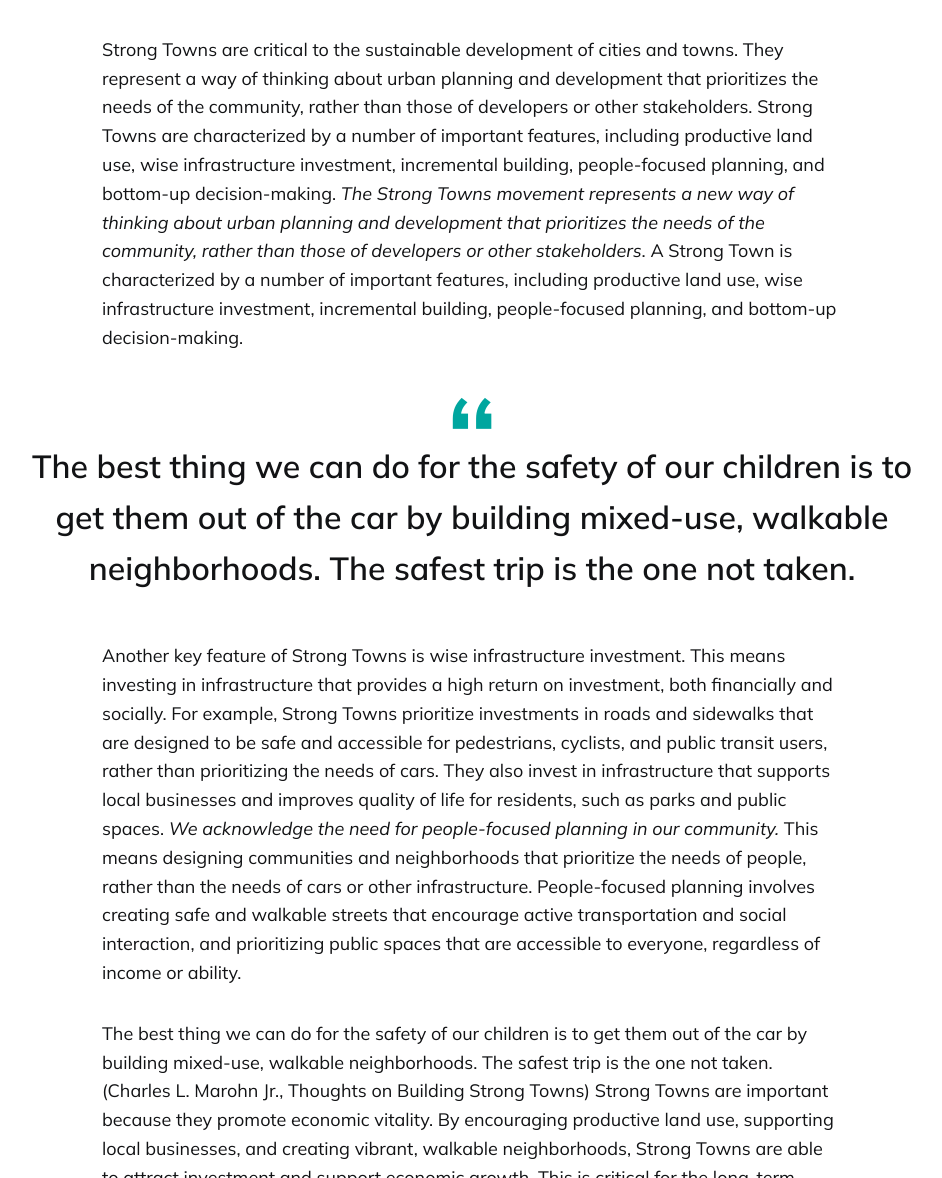
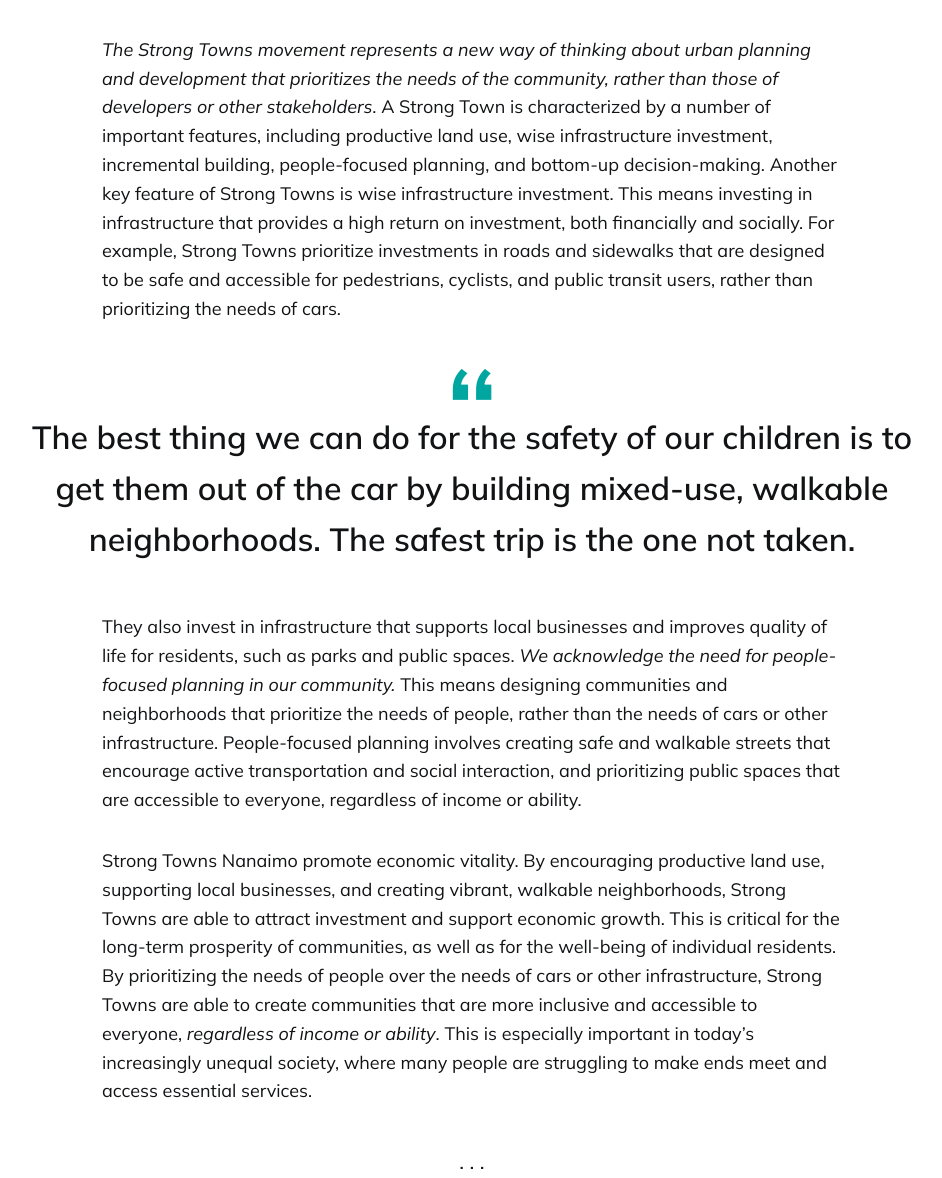
Before and after one commit to LaputanMachines/beautiful-nanaimo, a Jekyll site: the page built from _pages/about.md, in a window 1280 px wide and 1400 px high, scrolled down 715 px, cut to the strip 222-1400 px from the top of the window. Shown: the whole strip, without its empty margins (168-1110 px from the left). Built offline with Jekyll 4.4.1, drawn with Linux system fonts in a browser that asks for light colours; some of the changed text lies outside the part shown.

Commit message:
Clean up description

```diff
--- a/_pages/about.md
+++ b/_pages/about.md
@@ -6,14 +6,12 @@ permalink: /about
 image: '/images/about-us/strong-towns-nanaimo-meetup.jpg'
 ---
 
-Strong Towns are critical to the sustainable development of cities and towns. They represent a way of thinking about urban planning and development that prioritizes the needs of the community, rather than those of developers or other stakeholders. Strong Towns are characterized by a number of important features, including productive land use, wise infrastructure investment, incremental building, people-focused planning, and bottom-up decision-making. *The Strong Towns movement represents a new way of thinking about urban planning and development that prioritizes the needs of the community, rather than those of developers or other stakeholders*. A Strong Town is characterized by a number of important features, including productive land use, wise infrastructure investment, incremental building, people-focused planning, and bottom-up decision-making.
+*The Strong Towns movement represents a new way of thinking about urban planning and development that prioritizes the needs of the community, rather than those of developers or other stakeholders*. A Strong Town is characterized by a number of important features, including productive land use, wise infrastructure investment, incremental building, people-focused planning, and bottom-up decision-making.  Another key feature of Strong Towns is wise infrastructure investment. This means investing in infrastructure that provides a high return on investment, both financially and socially. For example, Strong Towns prioritize investments in roads and sidewalks that are designed to be safe and accessible for pedestrians, cyclists, and public transit users, rather than prioritizing the needs of cars.
 
 > The best thing we can do for the safety of our children is to get them out of the car by building mixed-use, walkable neighborhoods. The safest trip is the one not taken.
 
-Another key feature of Strong Towns is wise infrastructure investment. This means investing in infrastructure that provides a high return on investment, both financially and socially. For example, Strong Towns prioritize investments in roads and sidewalks that are designed to be safe and accessible for pedestrians, cyclists, and public transit users, rather than prioritizing the needs of cars. They also invest in infrastructure that supports local businesses and improves quality of life for residents, such as parks and public spaces. *We acknowledge the need for people-focused planning in our community.* This means designing communities and neighborhoods that prioritize the needs of people, rather than the needs of cars or other infrastructure. People-focused planning involves creating safe and walkable streets that encourage active transportation and social interaction, and prioritizing public spaces that are accessible to everyone, regardless of income or ability.
+They also invest in infrastructure that supports local businesses and improves quality of life for residents, such as parks and public spaces. *We acknowledge the need for people-focused planning in our community.* This means designing communities and neighborhoods that prioritize the needs of people, rather than the needs of cars or other infrastructure. People-focused planning involves creating safe and walkable streets that encourage active transportation and social interaction, and prioritizing public spaces that are accessible to everyone, regardless of income or ability.
 
-The best thing we can do for the safety of our children is to get them out of the car by building mixed-use, walkable neighborhoods. The safest trip is the one not taken. (Charles L. Marohn Jr., Thoughts on Building Strong Towns) Strong Towns are important because they promote economic vitality. By encouraging productive land use, supporting local businesses, and creating vibrant, walkable neighborhoods, Strong Towns are able to attract investment and support economic growth. This is critical for the long-term prosperity of communities, as well as for the well-being of individual residents.
-
-By prioritizing the needs of people over the needs of cars or other infrastructure, Strong Towns are able to create communities that are more inclusive and accessible to everyone, *regardless of income or ability*. This is especially important in today's increasingly unequal society, where many people are struggling to make ends meet and access essential services.
+Strong Towns Nanaimo promote economic vitality. By encouraging productive land use, supporting local businesses, and creating vibrant, walkable neighborhoods, Strong Towns are able to attract investment and support economic growth. This is critical for the long-term prosperity of communities, as well as for the well-being of individual residents. By prioritizing the needs of people over the needs of cars or other infrastructure, Strong Towns are able to create communities that are more inclusive and accessible to everyone, *regardless of income or ability*. This is especially important in today's increasingly unequal society, where many people are struggling to make ends meet and access essential services.
 
 ***
```
